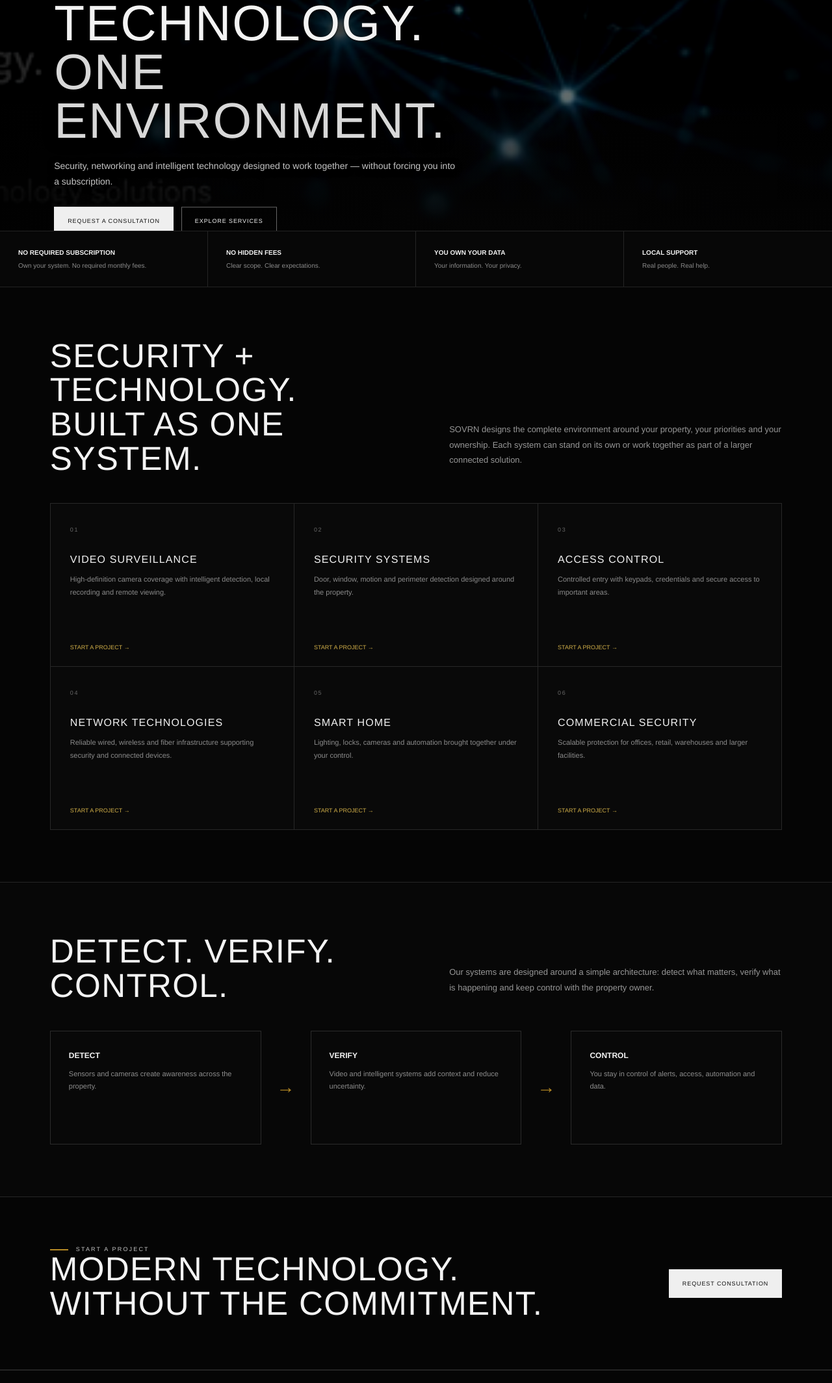
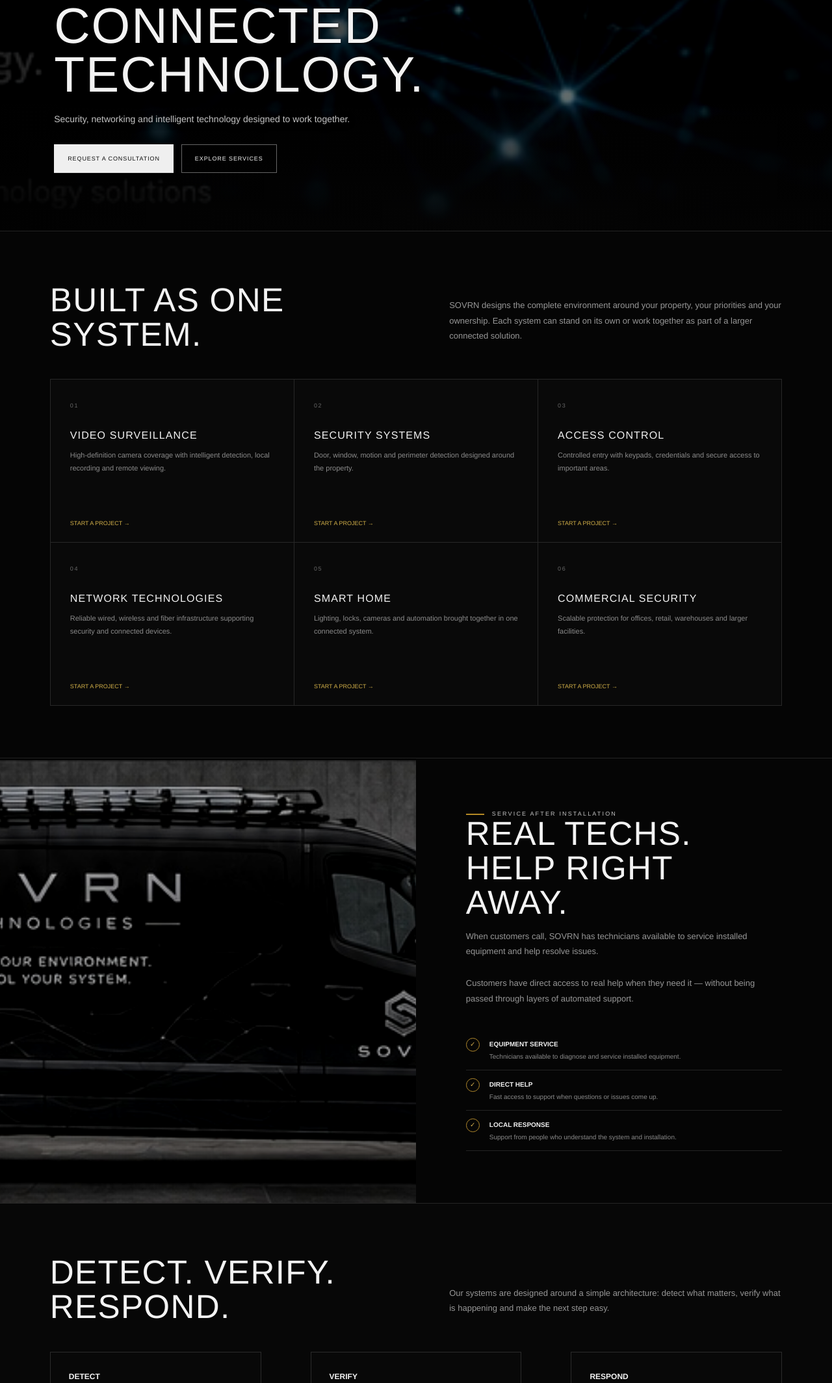
Before and after one commit to Rabarca94/SOVRN-TECHNOLOGIES, a plain HTML site: page services.html in a window 1280 px wide. Shown: the part 212-2340 px from the top of the page at 65% size. Drawn offline with Linux system fonts and the light colour scheme.

Commit message:
Add files via upload

```diff
--- a/secondary.css
+++ b/secondary.css
@@ -70,3 +70,10 @@
     background-position:center center !important;
   }
 }
+
+/* Requested Services support block: preserve existing site design language. */
+.service-support .service-van-photo{
+  background-size:cover;
+  background-repeat:no-repeat;
+  background-position:center;
+}
--- a/services.html
+++ b/services.html
@@ -21,30 +21,40 @@
 <div class="hero-bg hero-zoomout" style="background-image:url('assets/services-network-hero.jpg');background-position:center"></div>
 <div class="hero-copy">
 <div class="eyebrow">SOVRN SERVICES</div>
-<h1>CONNECTED TECHNOLOGY.<br><span>ONE ENVIRONMENT.</span></h1>
-<p>Security, networking and intelligent technology designed to work together — without forcing you into a subscription.</p>
+<h1>CONNECTED TECHNOLOGY.</h1>
+<p>Security, networking and intelligent technology designed to work together.</p>
 <div class="actions"><a class="btn primary" href="contact.html">REQUEST A CONSULTATION</a><a class="btn" href="#solutions">EXPLORE SERVICES</a></div>
 </div>
 </section>
-<section class="benefits">
-<div><b>NO REQUIRED SUBSCRIPTION</b><span>Own your system. No required monthly fees.</span></div>
-<div><b>NO HIDDEN FEES</b><span>Clear scope. Clear expectations.</span></div>
-<div><b>YOU OWN YOUR DATA</b><span>Your information. Your privacy.</span></div>
-<div><b>LOCAL SUPPORT</b><span>Real people. Real help.</span></div>
-</section>
 <section class="section" id="solutions">
-<div class="heading"><h2>SECURITY + TECHNOLOGY.<br>BUILT AS ONE SYSTEM.</h2><p>SOVRN designs the complete environment around your property, your priorities and your ownership. Each system can stand on its own or work together as part of a larger connected solution.</p></div>
+<div class="heading"><h2>BUILT AS ONE SYSTEM.</h2><p>SOVRN designs the complete environment around your property, your priorities and your ownership. Each system can stand on its own or work together as part of a larger connected solution.</p></div>
 <div class="grid3">
 <article class="card" id="video"><span class="num">01</span><h3>VIDEO SURVEILLANCE</h3><p>High-definition camera coverage with intelligent detection, local recording and remote viewing.</p><a href="contact.html">START A PROJECT →</a></article>
 <article class="card" id="security"><span class="num">02</span><h3>SECURITY SYSTEMS</h3><p>Door, window, motion and perimeter detection designed around the property.</p><a href="contact.html">START A PROJECT →</a></article>
 <article class="card" id="access"><span class="num">03</span><h3>ACCESS CONTROL</h3><p>Controlled entry with keypads, credentials and secure access to important areas.</p><a href="contact.html">START A PROJECT →</a></article>
 <article class="card" id="network"><span class="num">04</span><h3>NETWORK TECHNOLOGIES</h3><p>Reliable wired, wireless and fiber infrastructure supporting security and connected devices.</p><a href="contact.html">START A PROJECT →</a></article>
-<article class="card" id="smart"><span class="num">05</span><h3>SMART HOME</h3><p>Lighting, locks, cameras and automation brought together under your control.</p><a href="contact.html">START A PROJECT →</a></article>
+<article class="card" id="smart"><span class="num">05</span><h3>SMART HOME</h3><p>Lighting, locks, cameras and automation brought together in one connected system.</p><a href="contact.html">START A PROJECT →</a></article>
 <article class="card" id="commercial-security"><span class="num">06</span><h3>COMMERCIAL SECURITY</h3><p>Scalable protection for offices, retail, warehouses and larger facilities.</p><a href="contact.html">START A PROJECT →</a></article>
 </div></section>
+
+<section class="split service-support">
+  <div class="photo service-van-photo" style="background-image:url('assets/van.jpg')"></div>
+  <div class="copy">
+    <div class="eyebrow">SERVICE AFTER INSTALLATION</div>
+    <h2>REAL TECHS.<br>HELP RIGHT AWAY.</h2>
+    <p>When customers call, SOVRN has technicians available to service installed equipment and help resolve issues.</p>
+    <p>Customers have direct access to real help when they need it — without being passed through layers of automated support.</p>
+    <div class="checks">
+      <div class="check"><i>✓</i><div><b>EQUIPMENT SERVICE</b><small>Technicians available to diagnose and service installed equipment.</small></div></div>
+      <div class="check"><i>✓</i><div><b>DIRECT HELP</b><small>Fast access to support when questions or issues come up.</small></div></div>
+      <div class="check"><i>✓</i><div><b>LOCAL RESPONSE</b><small>Support from people who understand the system and installation.</small></div></div>
+    </div>
+  </div>
+</section>
+
 <section class="section dark">
-<div class="heading"><h2>DETECT. VERIFY.<br>CONTROL.</h2><p>Our systems are designed around a simple architecture: detect what matters, verify what is happening and keep control with the property owner.</p></div>
-<div class="process"><article><b>DETECT</b><p>Sensors and cameras create awareness across the property.</p></article><div class="arrow">→</div><article><b>VERIFY</b><p>Video and intelligent systems add context and reduce uncertainty.</p></article><div class="arrow">→</div><article><b>CONTROL</b><p>You stay in control of alerts, access, automation and data.</p></article></div>
+<div class="heading"><h2>DETECT. VERIFY.<br>RESPOND.</h2><p>Our systems are designed around a simple architecture: detect what matters, verify what is happening and make the next step easy.</p></div>
+<div class="process"><article><b>DETECT</b><p>Sensors and cameras create awareness across the property.</p></article><div class="arrow">→</div><article><b>VERIFY</b><p>Video and intelligent systems add context and reduce uncertainty.</p></article><div class="arrow">→</div><article><b>RESPOND</b><p>Alerts, access and automation remain easy to reach when you need them.</p></article></div>
 </section>
 <section class="cta"><div><div class="eyebrow">START A PROJECT</div><h2>MODERN TECHNOLOGY.<br>WITHOUT THE COMMITMENT.</h2></div><a class="btn primary" href="contact.html">REQUEST CONSULTATION</a></section>
 <footer>
```
Also changed, not shown: about.html (+7 -13 lines), commercial.html (+2 -1 lines), contact.html (+1 -7 lines), index.html (+6 -6 lines), residential.html (+3 -1 lines), 1 other file.
